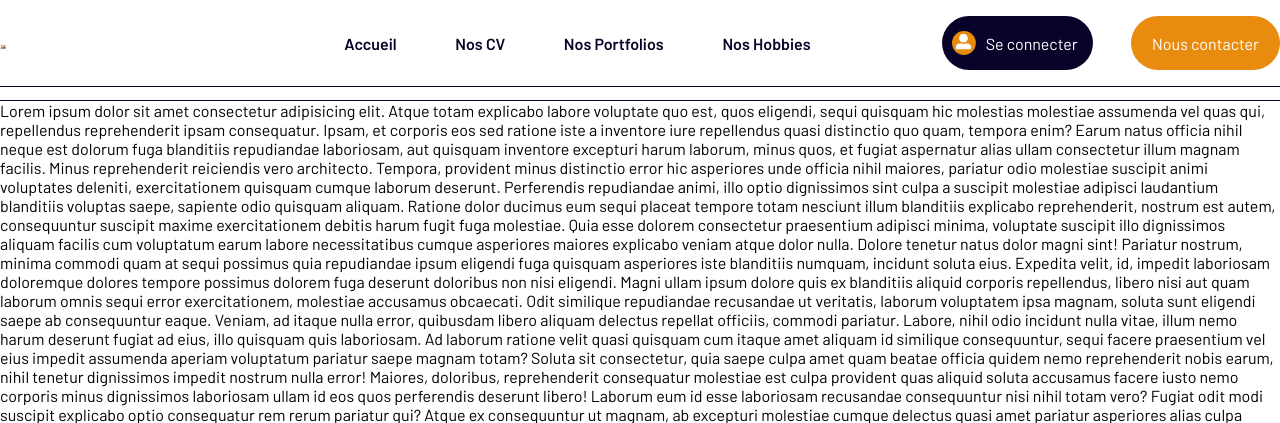
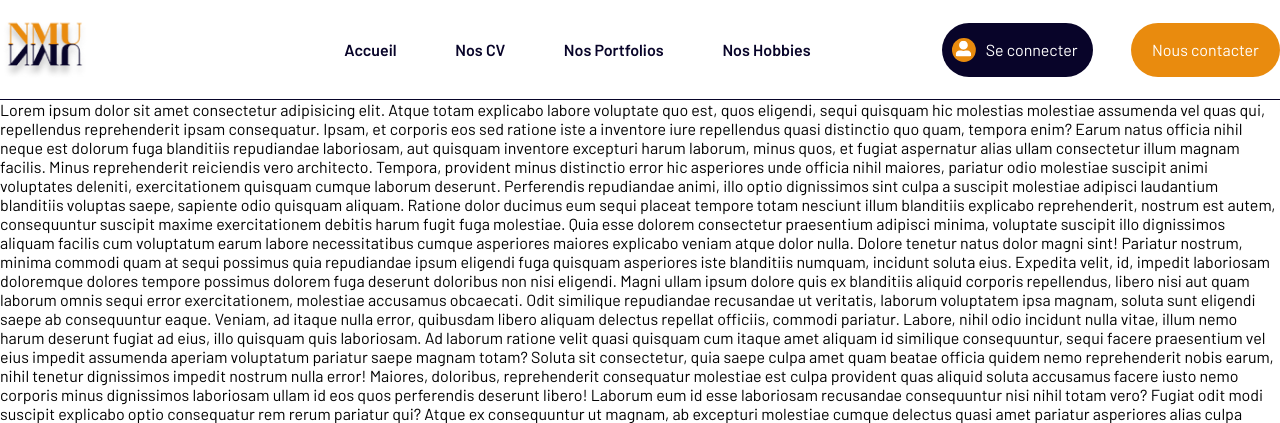
Before and after one commit to Ganinx/New-men-upgraders, a PHP site: page / in a window 1280 px wide. Shown: the top 423 px of the page. Run offline with PHP 8.4, Linux system fonts and the light colour scheme.

Commit message:
version jour josé

```diff
--- a/CSS/header.css
+++ b/CSS/header.css
@@ -18,7 +18,6 @@
 }
 
 header {
-    border-bottom: solid 1px var(--color-oxford);
     background-color: var(--color-bg);
     max-width: 1440px;
     height: 100px;
@@ -37,7 +36,7 @@ nav {
 }
 
 .logo-nav {
-    width: 8%;
+    width: 96%;
     height: auto;
 }
 
```
Also changed, not shown: Footer.php (added), images/Valentin_avatar.png (deleted), images/slide-tom1.jpg (deleted), images/slide-tom2.jpg (deleted), images/slide-tom3.jpg (deleted).
